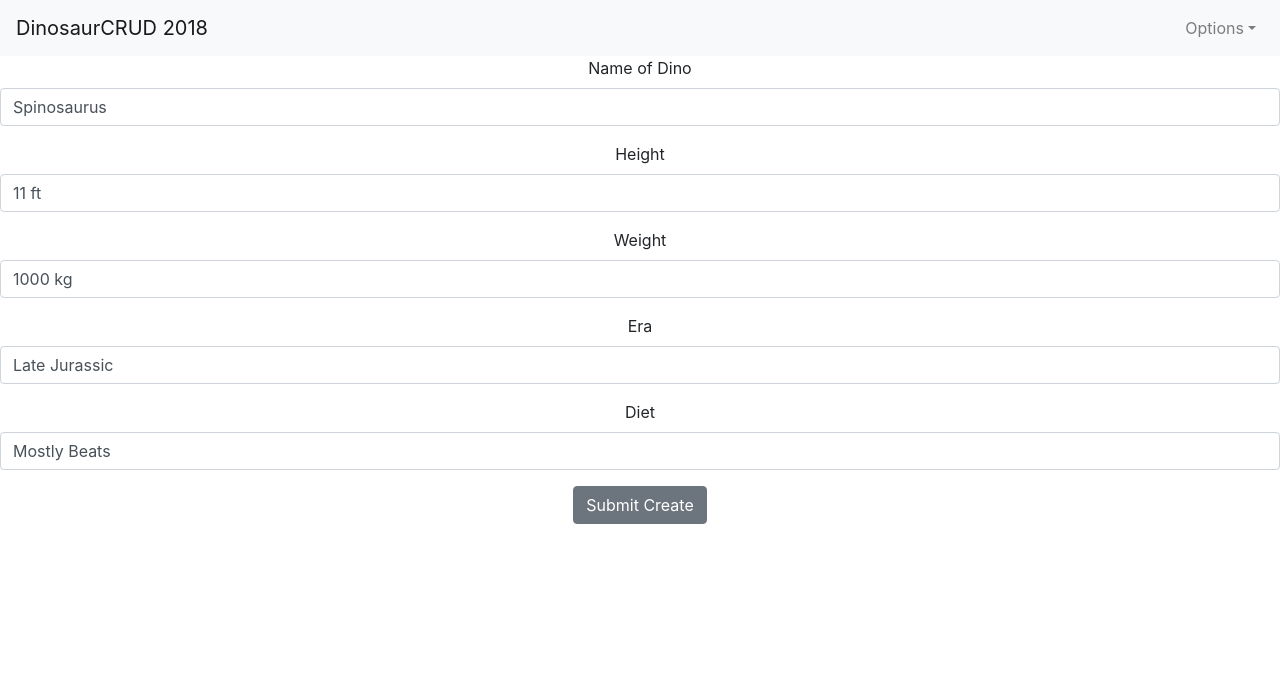
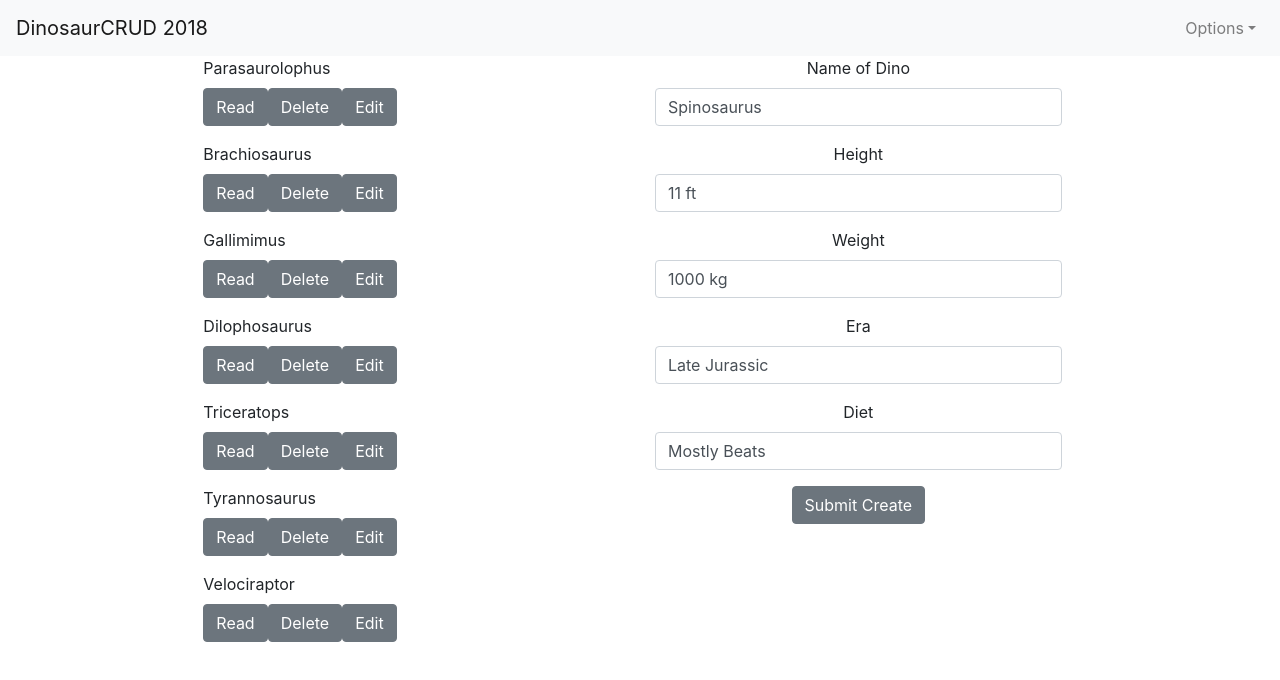
Before and after one commit to gargansa/dinosaurcrud, a React (Create React App) app: page /create in a window 1280 px wide. Shown: the top 680 px of the page. Built offline with nearby package versions, Linux system fonts and the light colour scheme.

Commit message:
reorganized

```diff
--- a/src/CreateDinoForm.js
+++ b/src/CreateDinoForm.js
@@ -1,14 +1,13 @@
 import React from 'react';
 import { Button, Form, FormGroup, Label, Input } from 'reactstrap';
+import { Row, Col } from 'reactstrap';
 
 export default class CreateDinoForm extends React.Component {
-    constructor(props){
+    constructor(props) {
         super(props)
-
     }
-
-    render(){
-        return (
+    displayCreateDino() {
+        return(
         <Form>
             <FormGroup>
                 <Label for="dinoName">Name of Dino</Label>
@@ -38,4 +37,37 @@ export default class CreateDinoForm extends React.Component {
         </Form>
         )
     }
+    displayReadDinos() {
+        return (
+                this.props.dinosaurs.map((item) =>
+                <FormGroup key={item.id}>
+                    <Row>
+                        <Label>{item.name}</Label>
+                    </Row>
+                    <Row>
+                        <Button onClick={() => { this.props.readDino(item) }}>Read</Button>
+                        <Button onClick={() => { this.props.deleteDino(item.id) }}>Delete</Button>
+                        <Button onClick={() => { this.props.editDino(item) }}>Edit</Button>
+                    </Row>
+                </FormGroup>)
+        )
     }
+
+    render() {
+        return (
+
+            <Row>
+                <Col md={2}>
+                </Col>
+                <Col md={4}>
+                    {this.displayReadDinos()}
+                </Col>
+                <Col md={4}>
+                    {this.displayCreateDino()}
+                </Col>
+                <Col md={2}>
+                </Col>
+            </Row>
+        )
+    }
+}
--- a/src/Dinos.js
+++ b/src/Dinos.js
@@ -41,7 +41,6 @@ export default class Dinos extends React.Component {
         this.readDino = this.readDino.bind(this);
         this.deleteDino = this.deleteDino.bind(this);
         this.editDino = this.editDino.bind(this);
-        this.updateDino = this.updateDino.bind(this);
         this.updateDino = this.updateDino.bind(this);
         this.submitEdit = this.submitEdit.bind(this);
         this.submitCreate = this.submitCreate.bind(this);
@@ -201,10 +200,11 @@ export default class Dinos extends React.Component {
 
                     <Route exact path="/" component={DinoSlides} />
 
-                    <Route exact path="/display"
+                    <Route path="/display"
                         render={() => <DisplayDinoForm
                             dinosaurs={this.state.dinosaurs}
                             dinoToEdit={this.state.dinoToEdit}
+
                             handleChange={this.handleChange}
                             readDino={this.readDino}
                             deleteDino={this.deleteDino}
@@ -213,9 +213,10 @@ export default class Dinos extends React.Component {
                             submitEdit={this.submitEdit}
                         />}
                     />
-                    <Route exact path="/create"
+                    <Route path="/create"
                         render={() => <CreateDinoForm
                         dinosaurs={this.state.dinosaurs}
+
                         handleChange={this.handleChange}
                         submitCreate={this.submitCreate}
                         />}
```
Also changed, not shown: src/DisplayDinoForm.js (+3 -4 lines). Lines whose indentation alone changed are shown as unchanged.
